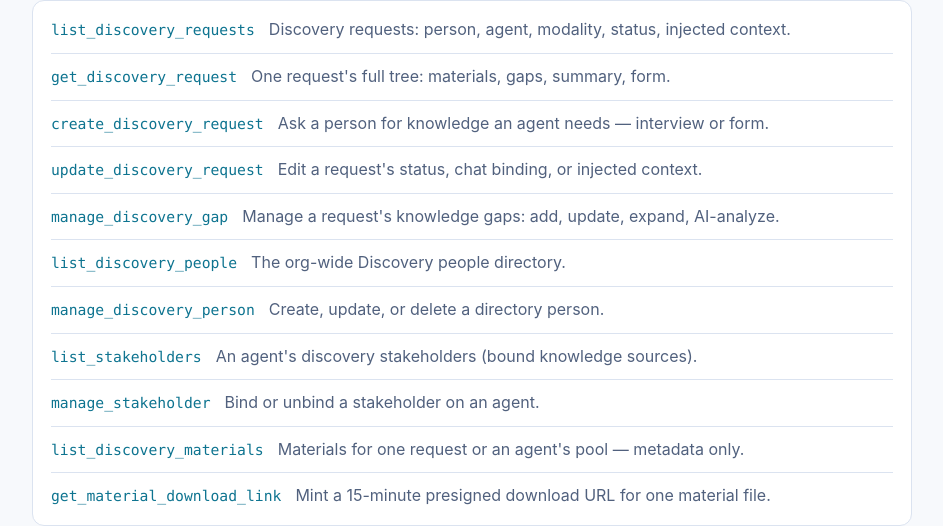
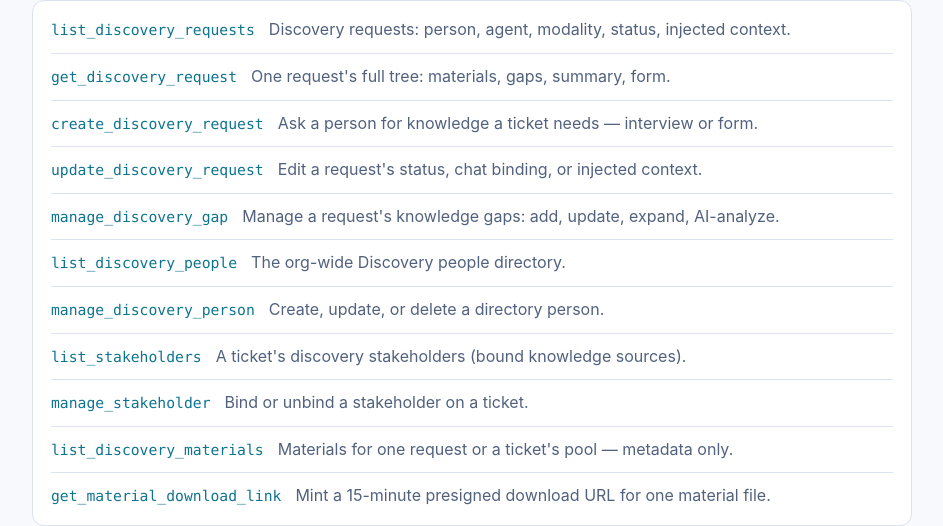
Before and after one commit to oppizi/agent-toolkit-for-soleon, a plain HTML site: page docs/index.html in a window 1280 px wide. Shown: the part 4251-4777 px from the top of the page, without its empty margins (168-1111 px from the left). Drawn offline with Linux system fonts and the light colour scheme.

Commit message:
docs: discovery stakeholders and requests are per-subject (AHP-975)
agent-infra AHP-975 moves list_stakeholders / manage_stakeholder from an
agent slug to subject_ref: stakeholders are per-SUBJECT, writes go to a
ticket (idea:{idea_id}) and agent subjects are refused; reads still accept
agent:{slug}. create_discovery_request likewise opens only on a ticket, and
the request/material listings take subject_ref. Reword TOOLS.md and
docs/index.html to match the platform's wire descriptions golden.

Co-Authored-By: Claude Opus 5.5 (1M context) <noreply@anthropic.com>
Claude-Session: https://claude.ai/code/session_01WTfs7iDWFNjNyDKM1Wg56f

```diff
--- a/docs/index.html
+++ b/docs/index.html
@@ -178,14 +178,14 @@
   <div class="card">
     <div class="tool"><code>list_discovery_requests</code><span>Discovery requests: person, agent, modality, status, injected context.</span></div>
     <div class="tool"><code>get_discovery_request</code><span>One request's full tree: materials, gaps, summary, form.</span></div>
-    <div class="tool"><code>create_discovery_request</code><span>Ask a person for knowledge an agent needs — interview or form.</span></div>
+    <div class="tool"><code>create_discovery_request</code><span>Ask a person for knowledge a ticket needs — interview or form.</span></div>
     <div class="tool"><code>update_discovery_request</code><span>Edit a request's status, chat binding, or injected context.</span></div>
     <div class="tool"><code>manage_discovery_gap</code><span>Manage a request's knowledge gaps: add, update, expand, AI-analyze.</span></div>
     <div class="tool"><code>list_discovery_people</code><span>The org-wide Discovery people directory.</span></div>
     <div class="tool"><code>manage_discovery_person</code><span>Create, update, or delete a directory person.</span></div>
-    <div class="tool"><code>list_stakeholders</code><span>An agent's discovery stakeholders (bound knowledge sources).</span></div>
-    <div class="tool"><code>manage_stakeholder</code><span>Bind or unbind a stakeholder on an agent.</span></div>
-    <div class="tool"><code>list_discovery_materials</code><span>Materials for one request or an agent's pool — metadata only.</span></div>
+    <div class="tool"><code>list_stakeholders</code><span>A ticket's discovery stakeholders (bound knowledge sources).</span></div>
+    <div class="tool"><code>manage_stakeholder</code><span>Bind or unbind a stakeholder on a ticket.</span></div>
+    <div class="tool"><code>list_discovery_materials</code><span>Materials for one request or a ticket's pool — metadata only.</span></div>
     <div class="tool"><code>get_material_download_link</code><span>Mint a 15-minute presigned download URL for one material file.</span></div>
   </div>
 
```
Also changed, not shown: 1 other file.
